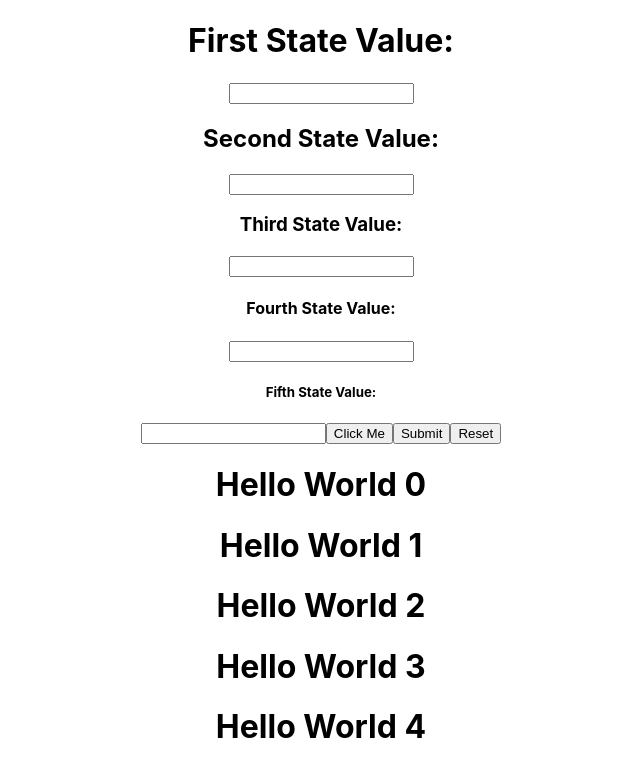
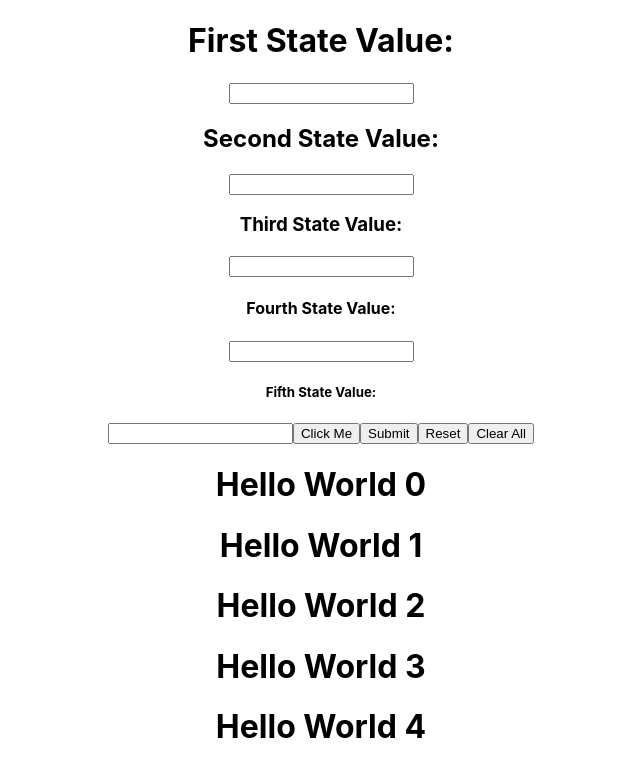
Before and after one commit to 8kbakshi/trial, a React (Create React App) app in the folder my/: page / in a window 1280 px wide. Shown: the top 776 px of the page, without its empty margins (319-959 px from the left). Built offline with nearby package versions, Linux system fonts and the light colour scheme.

Commit message:
Add clear all button

```diff
--- a/my/src/App.js
+++ b/my/src/App.js
@@ -48,6 +48,7 @@ const clearForm = () => {
       <button onClick={chk}>Click Me</button>
       <button onClick={handleSubmit}>Submit</button>
       <button onClick={handleReset}>Reset</button>
+      <button onClick={clearForm}>Clear All</button>
       <div>
         {Array.from({ length: 5 }).map((_, index) => <h1 key={index}>Hello World {index}</h1>)}
       </div>
```
